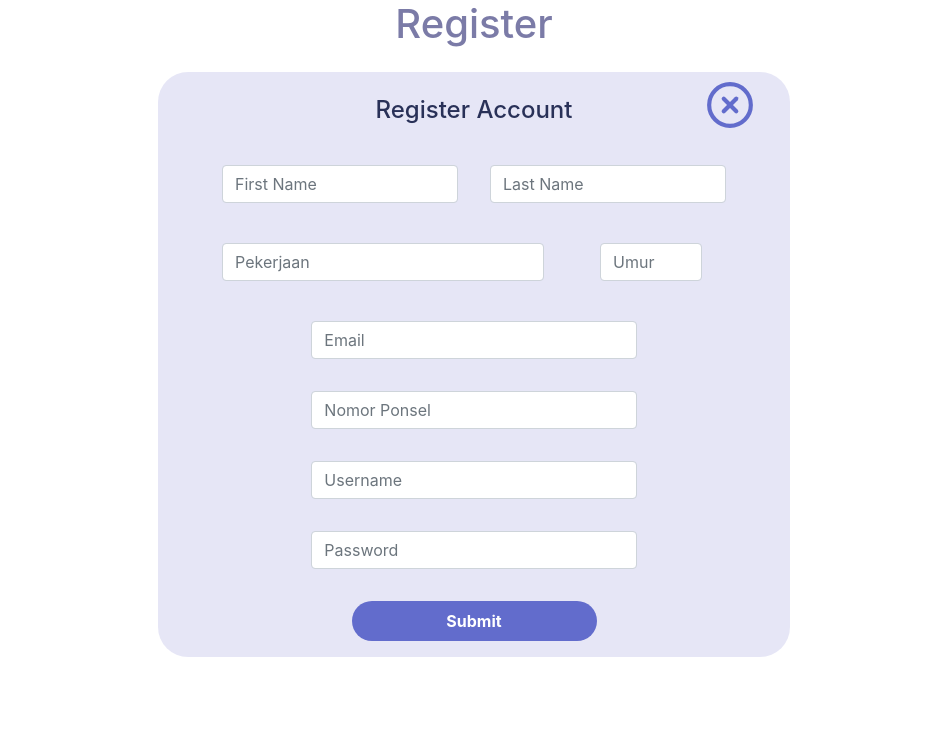
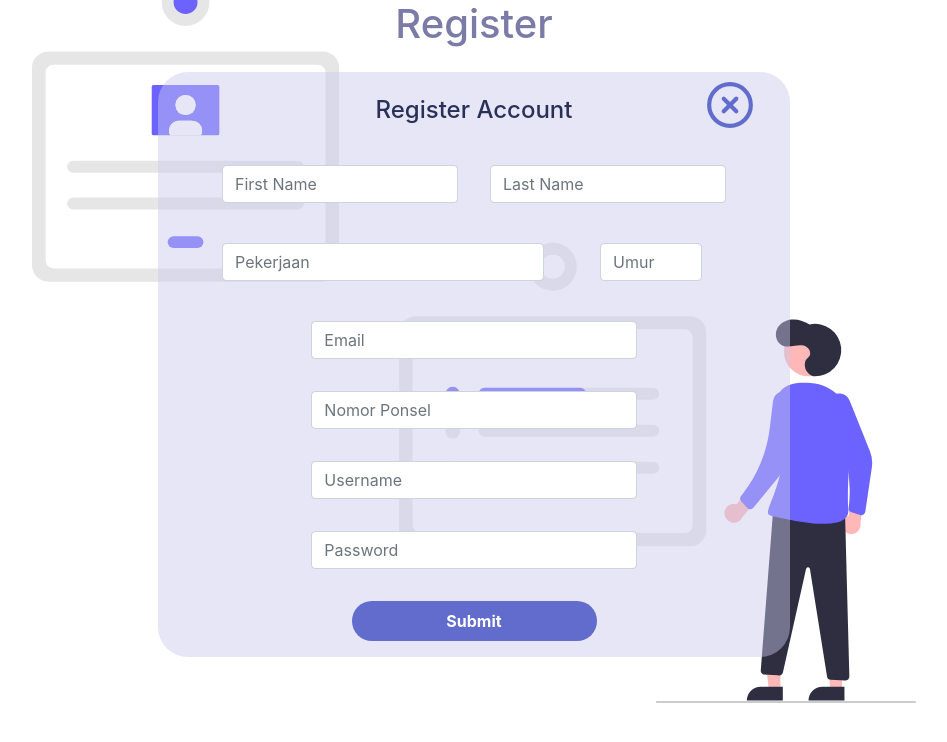
Before and after one commit to IndraAgata/praktikumBasisDataKelompok, a PHP site: page /Views/sign-up.php in a window 1280 px wide. Shown: the top 742 px of the page, without its empty margins (166-1113 px from the left). Run offline with PHP 8.4, Linux system fonts and the light colour scheme.

Commit message:
add Image Sign-up

```diff
--- a/css/register.css
+++ b/css/register.css
@@ -42,3 +42,10 @@
 .icon2{
     width: 50px;
 }
+
+body{
+    background-image: url(../img/undraw_Forms_re_pkrt.svg);
+    background-size:inherit;
+    background-repeat: no-repeat;
+    background-position: center;
+}
```
Also changed, not shown: Views/homepage.html (added, +14 -0 lines).
